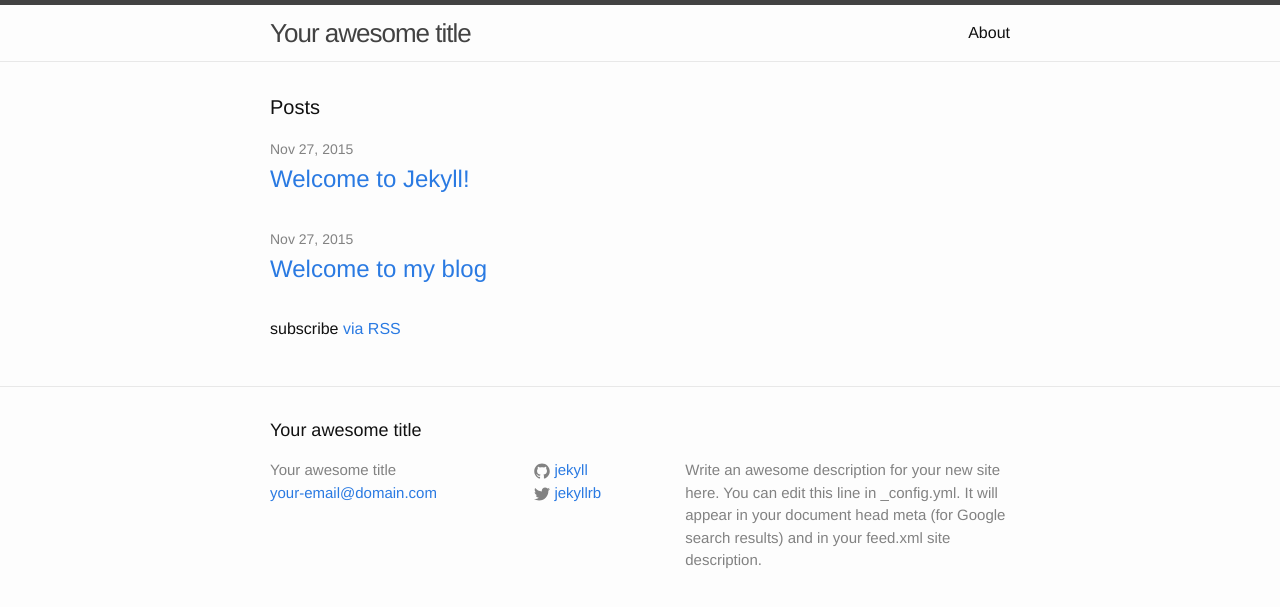
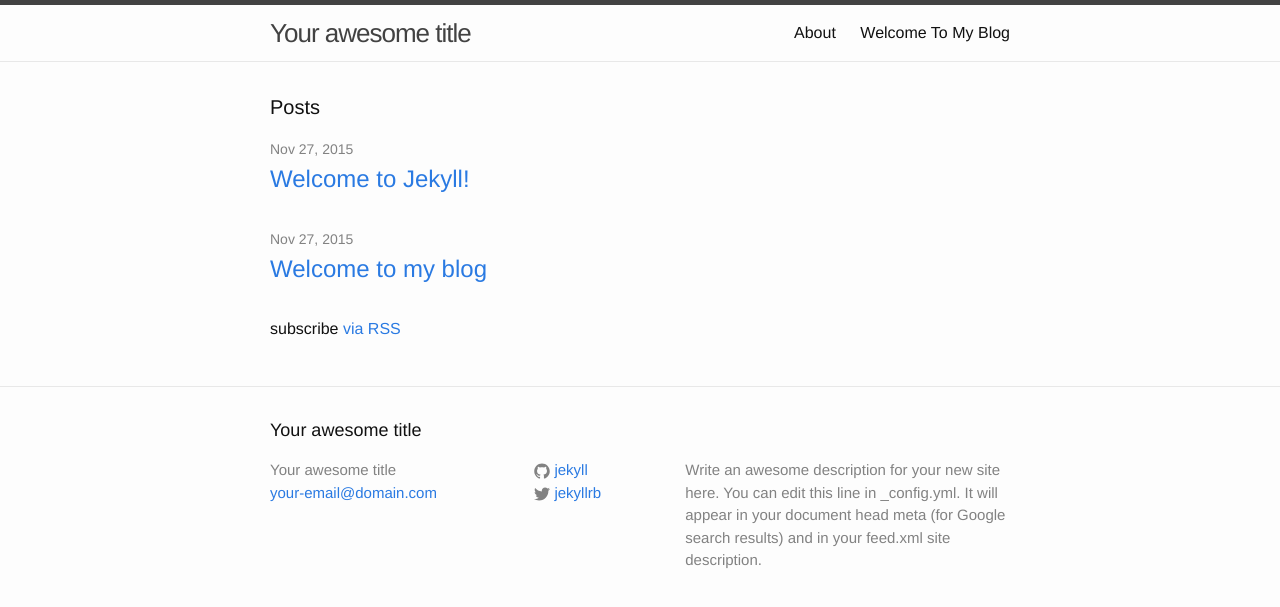
Before and after one commit to Lutreer/blog, a Jekyll site: the page built from index.html, in a window 1280 px wide. Shown: the top 607 px of the page. Built offline with Jekyll 4.4.1, drawn with Linux system fonts in a browser that asks for light colours.

Commit message:
add index title

```diff
--- a/index.html
+++ b/index.html
@@ -1,5 +1,6 @@
 ---
 layout: default
+title: Welcome To My Blog
 ---
 
 <div class="home">
```
Also changed, not shown: 1 other file.
